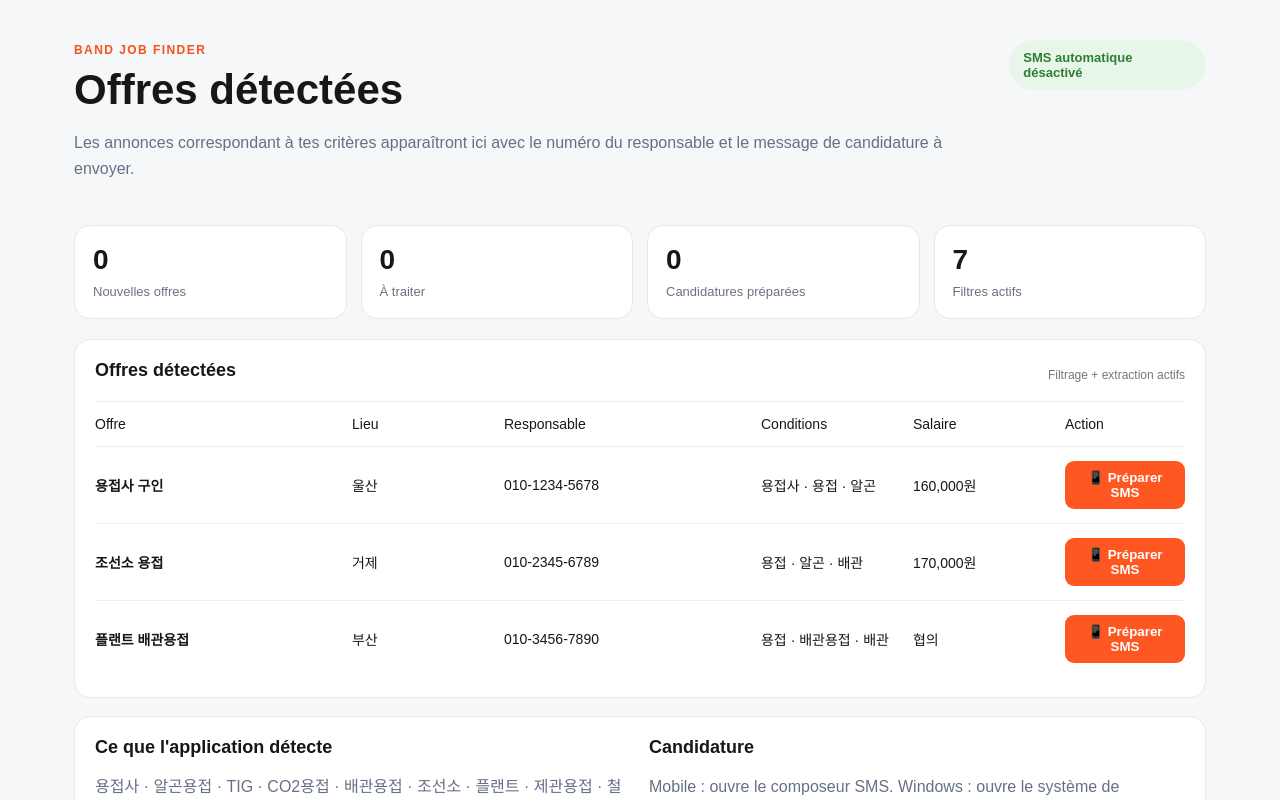
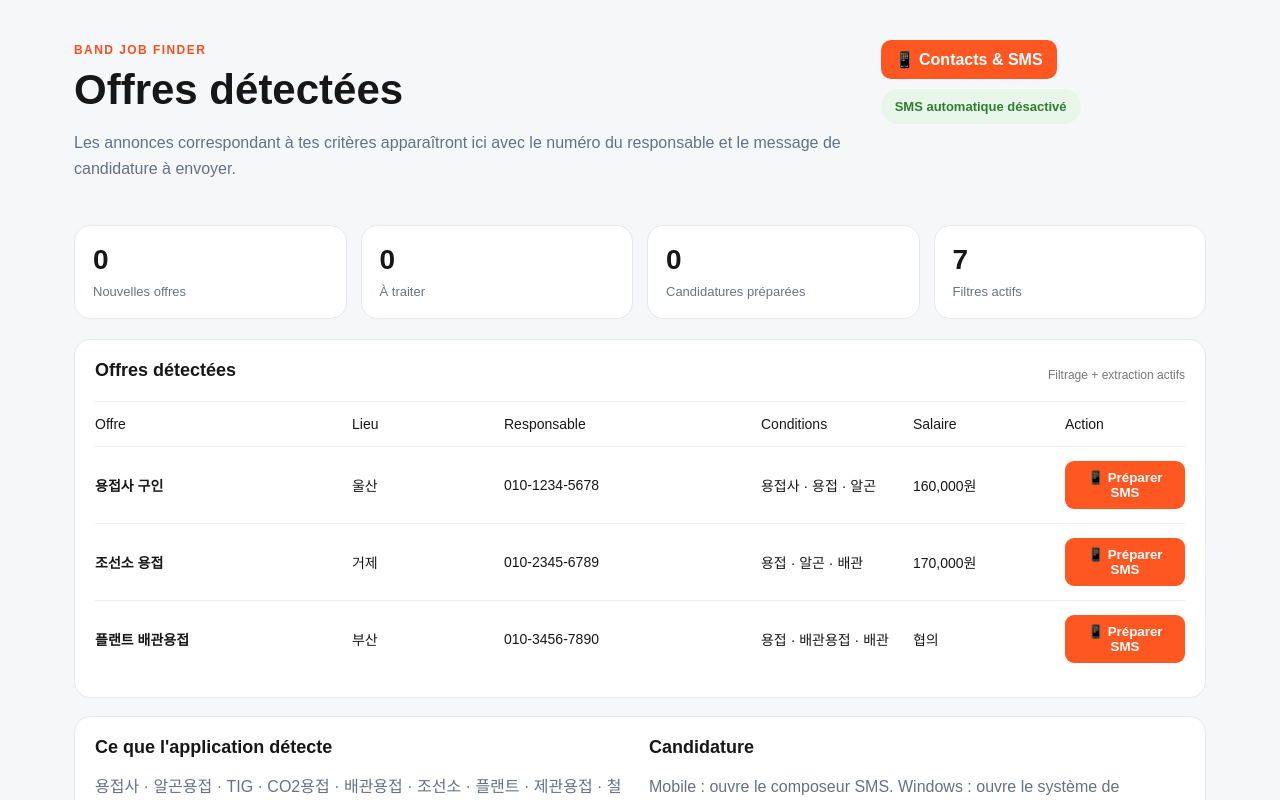
Before and after one commit to meridane/band-job-finder, a Next.js app: page / in a window 1280 px wide. Shown: the top 800 px of the page. Built offline with nearby package versions, Linux system fonts and the light colour scheme.

Commit message:
Add contacts SMS page link

```diff
--- a/app/page.tsx
+++ b/app/page.tsx
@@ -1,6 +1,7 @@
 "use client";
 
 import React from "react";
+import Link from "next/link";
 import { parseBandPost } from "../lib/band-parser";
 
 const rows=[
@@ -38,7 +39,7 @@ export default function Home(){
   setParsedPage(results);
  };
  return <main className="shell">
-  <header><div><span className="eyebrow">BAND JOB FINDER</span><h1>Offres détectées</h1><p>Les annonces correspondant à tes critères apparaîtront ici avec le numéro du responsable et le message de candidature à envoyer.</p></div><span className="status">SMS automatique désactivé</span></header>
+  <header><div><span className="eyebrow">BAND JOB FINDER</span><h1>Offres détectées</h1><p>Les annonces correspondant à tes critères apparaîtront ici avec le numéro du responsable et le message de candidature à envoyer.</p></div><div style={{display:"flex",gap:10,alignItems:"center",flexWrap:"wrap"}}><Link href="/contacts" style={{textDecoration:"none",padding:"10px 14px",borderRadius:10,background:"#ff5722",color:"#fff",fontWeight:700}}>📱 Contacts & SMS</Link><span className="status">SMS automatique désactivé</span></div></header>
   <section className="stats">
    <div><b>0</b><span>Nouvelles offres</span></div><div><b>0</b><span>À traiter</span></div><div><b>0</b><span>Candidatures préparées</span></div><div><b>7</b><span>Filtres actifs</span></div>
   </section>
```
